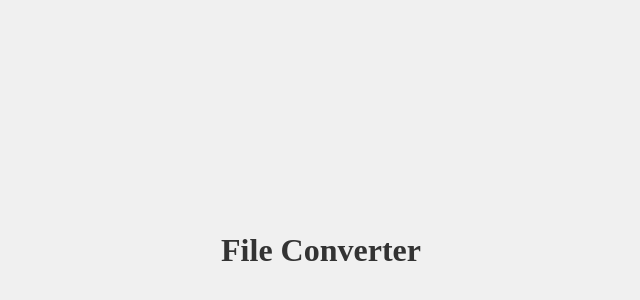
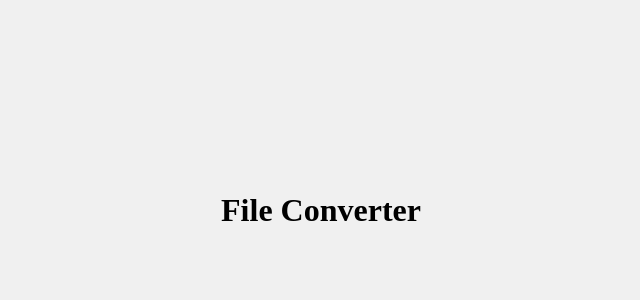
Before and after one commit to unknownss-ss/File-converter, a plain HTML site: page index.html in a window 1280 px wide. Shown: the part 150-450 px from the top of the page, without its empty margins (319-959 px from the left). Drawn offline with Linux system fonts and the light colour scheme.

Commit message:
Update style.css

```diff
--- a/style.css
+++ b/style.css
@@ -17,5 +17,6 @@ body, html {
 /* Styling the heading */
 h1 {
   font-size: 2rem;
-  color: #333;
+  color: black;
+  transform: translateY(-40px);
 }
```
